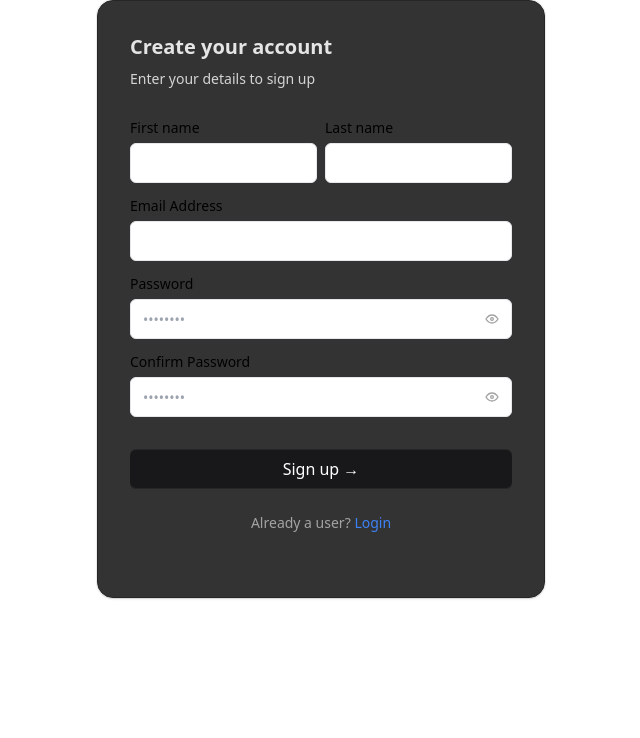
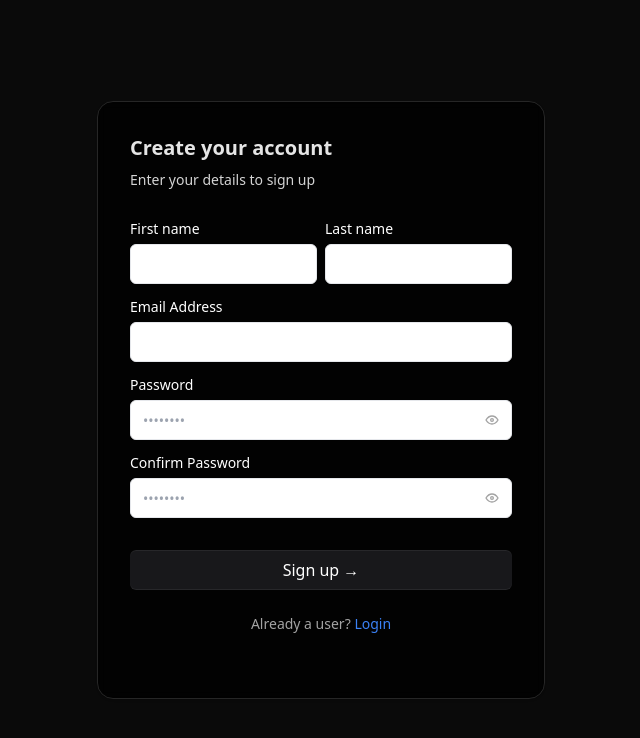
Before and after one commit to bhagrajyoti919/MiNi-Wallet-for-NPST, a React (Vite) app in the folder FrontEnd/: page /signup in a window 1280 px wide. Shown: the top 738 px of the page, without its empty margins (319-959 px from the left). Built offline with nearby package versions, Linux system fonts and the light colour scheme.

Commit message:
Tests, accessibility pass, README, final polish

```diff
--- a/FrontEnd/components/AceternityLoginForm.jsx
+++ b/FrontEnd/components/AceternityLoginForm.jsx
@@ -24,16 +24,16 @@ export function AceternityLoginForm({ onLogin, error, onSignup, isLoading }) {
   };
 
   return (
-    <div className="shadow-input mx-auto w-full max-w-md rounded-none bg-white p-4 md:rounded-2xl md:p-8 dark:bg-black/80 backdrop-blur-sm border border-neutral-800">
-      <h2 className="text-xl font-bold text-neutral-800 dark:text-neutral-200">
+    <div className="shadow-input mx-auto w-full max-w-md rounded-none bg-black/80 p-4 md:rounded-2xl md:p-8 backdrop-blur-sm border border-neutral-800">
+      <h2 className="text-xl font-bold text-neutral-800 dark:text-neutral-200 text-white">
         Welcome Back
       </h2>
-      <p className="mt-2 max-w-sm text-sm text-neutral-600 dark:text-neutral-300">
+      <p className="mt-2 max-w-sm text-sm text-neutral-600 dark:text-neutral-300 text-neutral-300">
         Login to FinTech Wallet
       </p>
       <form className="my-8" onSubmit={handleSubmit}>
         <LabelInputContainer className="mb-4">
-          <Label htmlFor="username">Email Address</Label>
+          <Label htmlFor="username" className="text-white">Email Address</Label>
           <Input
             id="username"
             placeholder="bhag@example.com"
@@ -43,7 +43,7 @@ export function AceternityLoginForm({ onLogin, error, onSignup, isLoading }) {
           />
         </LabelInputContainer>
         <LabelInputContainer className="mb-4">
-          <Label htmlFor="password">Password</Label>
+          <Label htmlFor="password" className="text-white">Password</Label>
           <div className="relative">
             <Input
               id="password"
@@ -82,7 +82,7 @@ export function AceternityLoginForm({ onLogin, error, onSignup, isLoading }) {
         </button>
 
         <div className="mt-6 text-center">
-          <p className="text-sm text-neutral-600 dark:text-neutral-400 mb-2">
+          <p className="text-sm text-neutral-600 dark:text-neutral-400 mb-2 text-neutral-300">
             Not a Registered User?
           </p>
           <button
--- a/FrontEnd/components/ui/signupform.jsx
+++ b/FrontEnd/components/ui/signupform.jsx
@@ -62,18 +62,18 @@ export function SignupForm({ onSuccess }) {
   };
 
   return (
-    <div className="shadow-input mx-auto w-full max-w-md rounded-none bg-white p-4 md:rounded-2xl md:p-8 dark:bg-black/80 backdrop-blur-sm border border-neutral-800">
-      <h2 className="text-xl font-bold text-neutral-800 dark:text-neutral-200">
+    <div className="shadow-input mx-auto w-full max-w-md rounded-none bg-black/80 p-4 md:rounded-2xl md:p-8 backdrop-blur-sm border border-neutral-800">
+      <h2 className="text-xl font-bold text-neutral-800 dark:text-neutral-200 text-white">
         Create your account
       </h2>
-      <p className="mt-2 max-w-sm text-sm text-neutral-600 dark:text-neutral-300">
+      <p className="mt-2 max-w-sm text-sm text-neutral-600 dark:text-neutral-300 text-neutral-300">
         Enter your details to sign up
       </p>
 
       <form className="my-8" onSubmit={handleSubmit}>
         <div className="flex flex-col md:flex-row space-y-2 md:space-y-0 md:space-x-2 mb-4">
           <LabelInputContainer>
-            <Label htmlFor="firstname">First name</Label>
+            <Label htmlFor="firstname" className="text-white">First name</Label>
             <Input
               id="firstname"
               type="text"
@@ -83,7 +83,7 @@ export function SignupForm({ onSuccess }) {
             />
           </LabelInputContainer>
           <LabelInputContainer>
-            <Label htmlFor="lastname">Last name</Label>
+            <Label htmlFor="lastname" className="text-white">Last name</Label>
             <Input
               id="lastname"
               type="text"
@@ -95,7 +95,7 @@ export function SignupForm({ onSuccess }) {
         </div>
 
         <LabelInputContainer className="mb-4">
-          <Label htmlFor="email">Email Address</Label>
+          <Label htmlFor="email" className="text-white">Email Address</Label>
           <Input
             id="email"
             type="email"
@@ -106,7 +106,7 @@ export function SignupForm({ onSuccess }) {
         </LabelInputContainer>
 
         <LabelInputContainer className="mb-4">
-          <Label htmlFor="password">Password</Label>
+          <Label htmlFor="password" className="text-white">Password</Label>
           <div className="relative">
             <Input
               id="password"
@@ -131,7 +131,7 @@ export function SignupForm({ onSuccess }) {
         </LabelInputContainer>
 
         <LabelInputContainer className="mb-8">
-          <Label htmlFor="confirmPassword">Confirm Password</Label>
+          <Label htmlFor="confirmPassword" className="text-white">Confirm Password</Label>
           <div className="relative">
             <Input
               id="confirmPassword"
@@ -172,7 +172,7 @@ export function SignupForm({ onSuccess }) {
         </button>
 
         <div className="mt-6 text-center text-sm">
-          <span className="text-neutral-600 dark:text-neutral-400">Already a user? </span>
+          <span className="text-neutral-600 dark:text-neutral-400 text-neutral-300">Already a user? </span>
           <button
             type="button"
             onClick={() => {
--- a/FrontEnd/package.json
+++ b/FrontEnd/package.json
@@ -6,7 +6,8 @@
   "scripts": {
     "dev": "vite",
     "build": "vite build",
-    "preview": "vite preview"
+    "preview": "vite preview",
+    "test": "cd .. && python tests.py"
   },
   "dependencies": {
     "@radix-ui/react-dropdown-menu": "^2.1.16",
--- a/FrontEnd/pages/Login.jsx
+++ b/FrontEnd/pages/Login.jsx
@@ -36,7 +36,7 @@ export default function Login({ onLogin }) {
   };
 
   return (
-    <div className="min-h-screen w-full bg-neutral-950 relative flex flex-col items-center justify-center antialiased">
+    <div className="min-h-screen w-full bg-neutral-950 relative flex flex-col items-center justify-center">
       <HeroSection onLogin={() => setShowLogin(true)} />
 
       {showLogin && (
--- a/FrontEnd/pages/Signup.jsx
+++ b/FrontEnd/pages/Signup.jsx
@@ -2,5 +2,9 @@ import React from "react";
 import { SignupForm } from "@/components/ui/signupform";
 
 export default function Signup() {
-  return <SignupForm />;
+  return (
+    <div className="min-h-screen w-full bg-neutral-950 relative flex flex-col items-center justify-center">
+      <SignupForm />
+    </div>
+  );
 }
```
Also changed, not shown: 1 other file (tests, documents, lock files or other folders).
